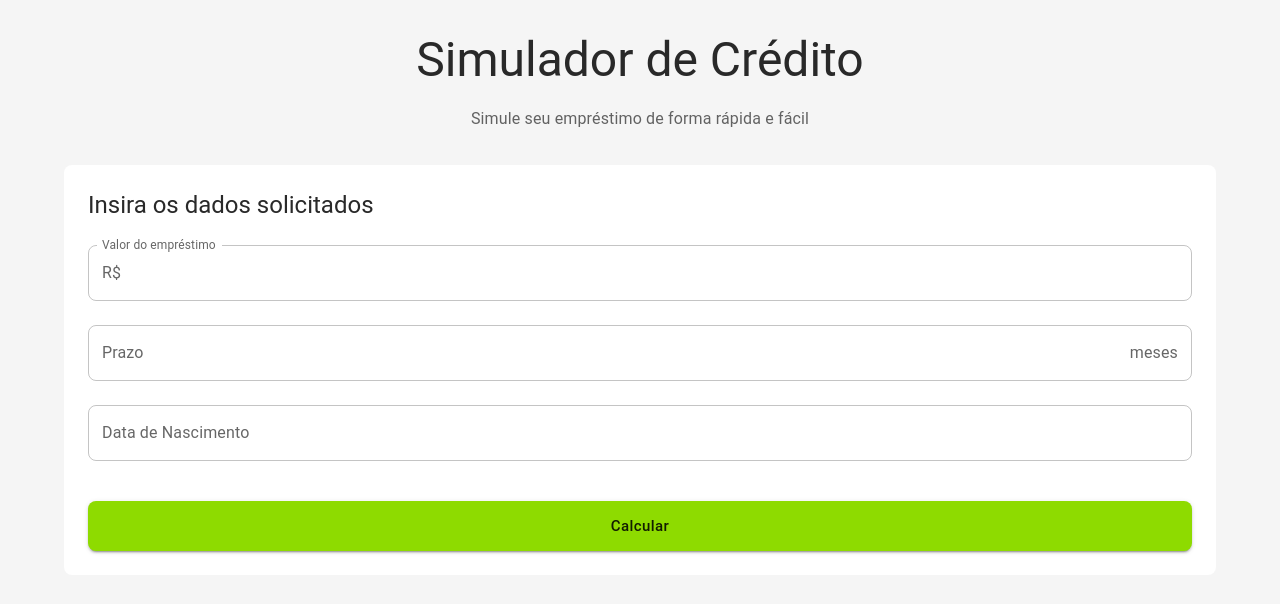
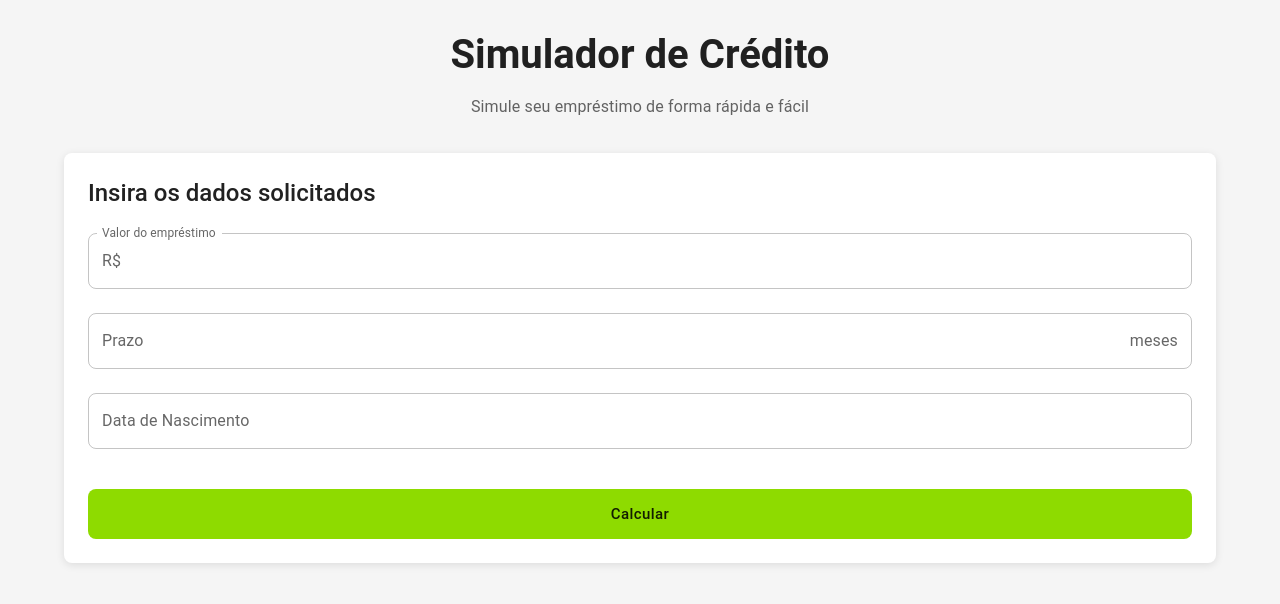
Before and after one commit to IsisFraga/creditas-frontend-case, a Next.js app: page / in a window 1280 px wide. Shown: the top 604 px of the page. Built offline with nearby package versions, Linux system fonts and the light colour scheme; what @mui/material-nextjs would draw is missing.

Commit message:
style: updating theme

```diff
--- a/src/styles/theme.ts
+++ b/src/styles/theme.ts
@@ -1,23 +1,47 @@
 'use client';
 
 import { createTheme } from '@mui/material/styles';
+
+declare module '@mui/material/styles' {
+  interface BreakpointOverrides {
+    xs: true;
+    sm: true;
+    md: true;
+    lg: true;
+    xl: true;
+  }
+}
 
 export const theme = createTheme({
   palette: {
     mode: 'light',
     primary: {
       main: '#8edb00',
+      light: '#4CAF50',
+      dark: '#1B5E20',
     },
     secondary: {
-      main: '#dc004e',
+      main: '#0288D1',
+      light: '#03A9F4',
+      dark: '#01579B',
     },
     background: {
-      default: '#f5f5f5',
-      paper: '#ffffff',
+      default: '#F5F5F5',
+      paper: '#FFFFFF',
     },
-    text: {
-      primary: '#292929'
-    }
+  },
+  typography: {
+    fontFamily: '"Roboto", "Helvetica", "Arial", sans-serif',
+    h3: {
+      fontWeight: 600,
+      fontSize: '2rem',
+      '@media (min-width:600px)': {
+        fontSize: '2.5rem',
+      },
+    },
+    h5: {
+      fontWeight: 500,
+    },
   },
   components: {
     MuiButton: {
@@ -26,6 +50,13 @@ export const theme = createTheme({
           textTransform: 'none',
           borderRadius: '8px',
           padding: '12px 24px',
+          fontWeight: 500,
+        },
+        contained: {
+          boxShadow: 'none',
+          '&:hover': {
+            boxShadow: '0px 2px 4px rgba(0,0,0,0.1)',
+          },
         },
       },
     },
@@ -38,5 +69,13 @@ export const theme = createTheme({
         },
       },
     },
+    MuiCard: {
+      styleOverrides: {
+        root: {
+          borderRadius: '12px',
+          boxShadow: '0px 2px 8px rgba(0,0,0,0.1)',
+        },
+      },
+    },
   },
 });
```
